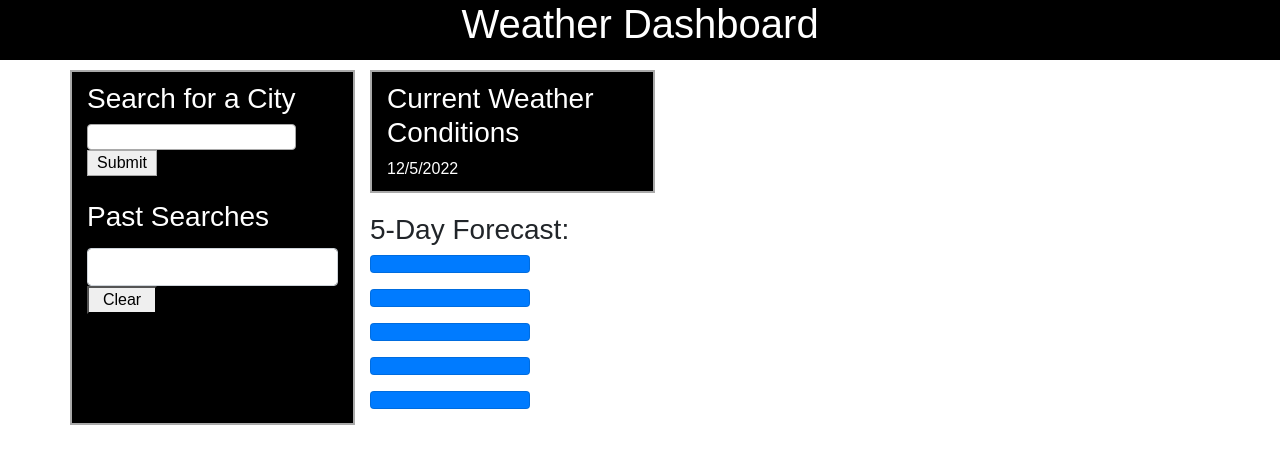
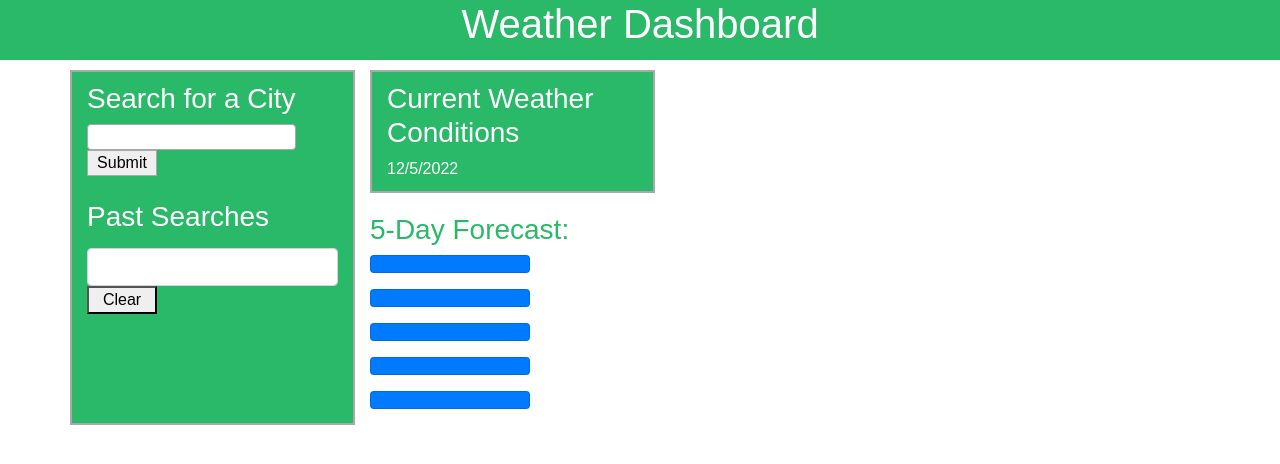
Before and after one commit to AaronKen3/weather-dashboard, a plain HTML site: page index.html in a window 1280 px wide. Drawn offline with nearby package versions, Linux system fonts and the light colour scheme; a web font is replaced by a local one.

Commit message:
got all 5 days working and styled

```diff
--- a/style.css
+++ b/style.css
@@ -10,13 +10,13 @@ header {
     text-align: center;
     height: 60px;
     width: 100%;
-    background-color: black;
+    background-color: rgb(42, 185, 104);
     color: white;
     font-family: 'Ramabhadra', sans-serif;
 }
 
 .city-search {
-    background-color: black;
+    background-color: rgb(42, 185, 104);
     color: white;
     margin-top: 10px;
     padding: 10px;
@@ -37,7 +37,7 @@ input {
 }
 
 .col-9 {
-    background-color: black;
+    background-color: rgb(42, 185, 104);
     color: white;
     margin-top: 10px;
     margin-bottom: 20px;
@@ -51,6 +51,7 @@ input {
     padding-right: 15px;
     margin-left: auto;
     margin-right: auto;
+   color:  rgb(42, 185, 104);
 }
 
 .card {
```
